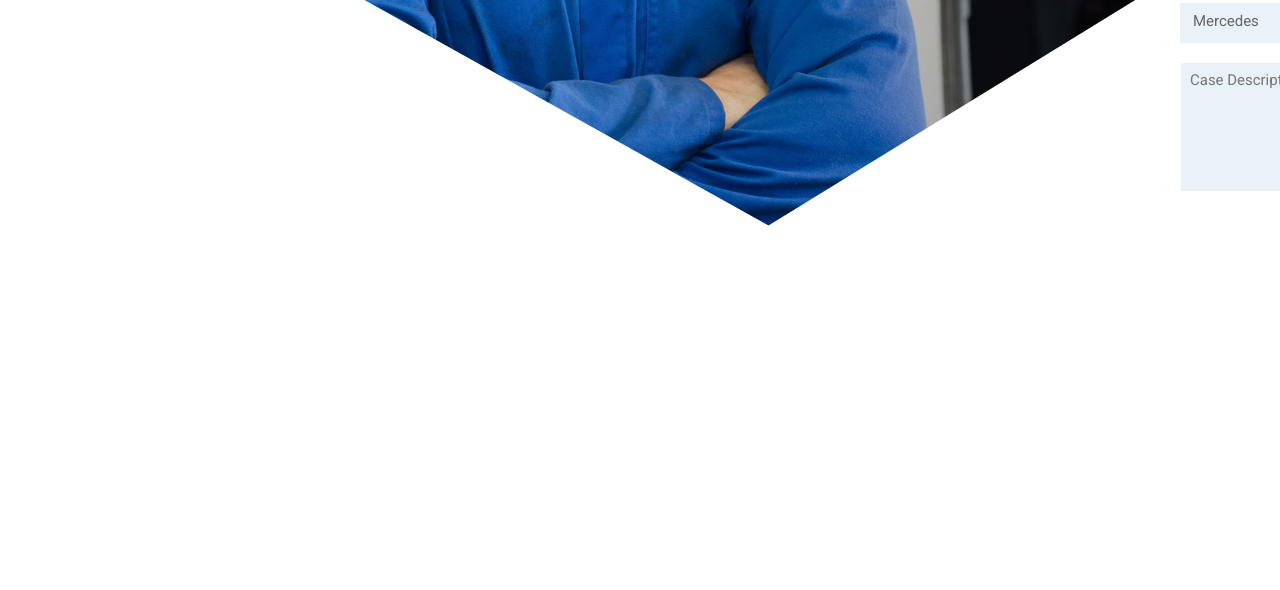
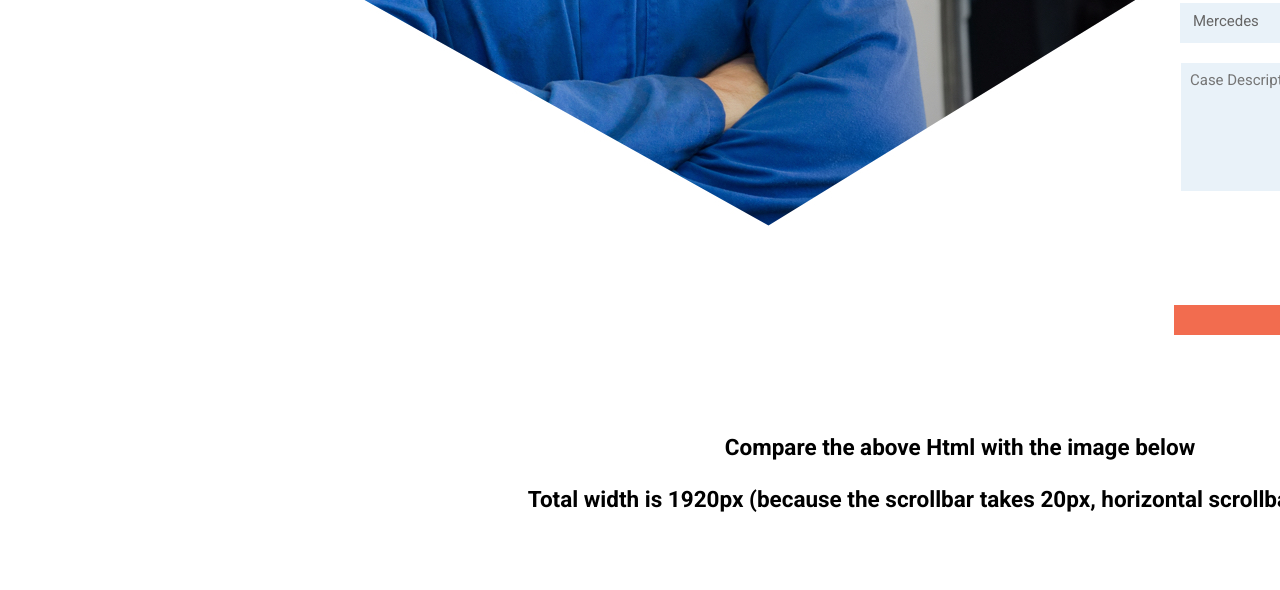
Before and after one commit to RaduStoian/Front-End-Dev-Trial, a plain HTML site: page index.html in a window 1280 px wide. Shown: the part 809-1399 px from the top of the page. Before the commit the page ends 1114 px from the top, so only its background shows below. Drawn offline with Linux system fonts and the light colour scheme.

Commit message:
added png

```diff
--- a/index.html
+++ b/index.html
@@ -97,6 +97,13 @@
 
     </form>
 
+    <h2 class="compare-text">
+        Compare the above Html with the image below<br><br>
+        Total width is 1920px (because the scrollbar takes 20px, horizontal scrollbar appears)
+
+    </h2>
+
+    <img class="total-width" src="Desired Result.png">
 </body>
 
 
--- a/style.css
+++ b/style.css
@@ -18,9 +18,17 @@
     margin:0px;
     padding:0px;
 }
+.compare-text{
+    display:block;
+    text-align:center;
+    margin:200px 0 100px 0;
+}
+.total-width{
+    width:1920px;
+}
 
-.total-width{
-    width:1900px;
+.no-overflow{
+    overflow: hidden;
 }
 
 .font-family
```
